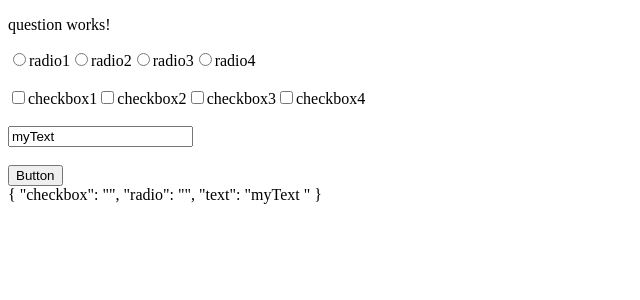
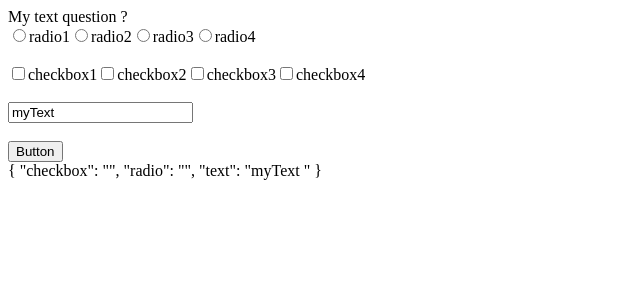
Before and after one commit to HediZitouni/lockdown, an Angular app: page / in a window 1280 px wide. Shown: the top 300 px of the page, without its empty margins (0-640 px from the left). Built offline with nearby package versions, Linux system fonts and the light colour scheme.

Commit message:
Create question component

```diff
--- /dev/null
+++ b/src/app/datamodel/questionModel.ts
@@ -0,0 +1,6 @@
+export interface questionModel {
+    id: number
+    type: string,
+    content: string,
+    source?: string
+}
--- a/src/app/question/question.component.html
+++ b/src/app/question/question.component.html
@@ -1 +1,15 @@
-<p>question works!</p>
+<div>
+    <div>{{question.content}}</div>
+
+    <div *ngIf = "question.type === 'sound'">
+        <audio controls>
+            <source src="{{assetFolder}}{{question.source}}" type="audio/mpeg">
+        </audio>
+    </div>
+
+    <div *ngIf = "question.type === 'image'">
+        <div>
+            <img src="{{assetFolder}}{{question.source}}">
+        </div>
+    </div>
+</div>
--- a/src/app/question/question.component.ts
+++ b/src/app/question/question.component.ts
@@ -1,4 +1,5 @@
 import { Component, OnInit } from '@angular/core';
+import { questionModel } from '../datamodel/questionModel'
 
 @Component({
   selector: 'app-question',
@@ -6,10 +7,18 @@ import { Component, OnInit } from '@angular/core';
   styleUrls: ['./question.component.scss']
 })
 export class QuestionComponent implements OnInit {
-
+  assetFolder: string = '../../assets/'; // has to change for back URL and in a config file
+  questions: questionModel[] = [ // To get multiple type of questions has to be remove
+    {id: 1, type: 'text', content: 'My text question ?'},
+    {id: 2, type: 'button', content: 'Click FAST'},
+    {id: 3, type: 'sound', content: 'Guess the music', source: 'sounds/sound.mp3'},
+    {id: 4, type: 'image', content: 'Guess the image', source: 'images/image.jpg'}
+  ];
+  question: questionModel;
   constructor() { }
 
   ngOnInit(): void {
+    this.question = this.questions[0];
   }
 
 }
```
Also changed, not shown: src/assets/images/image.jpg (added), 1 other file (tests, documents, lock files or other folders).
